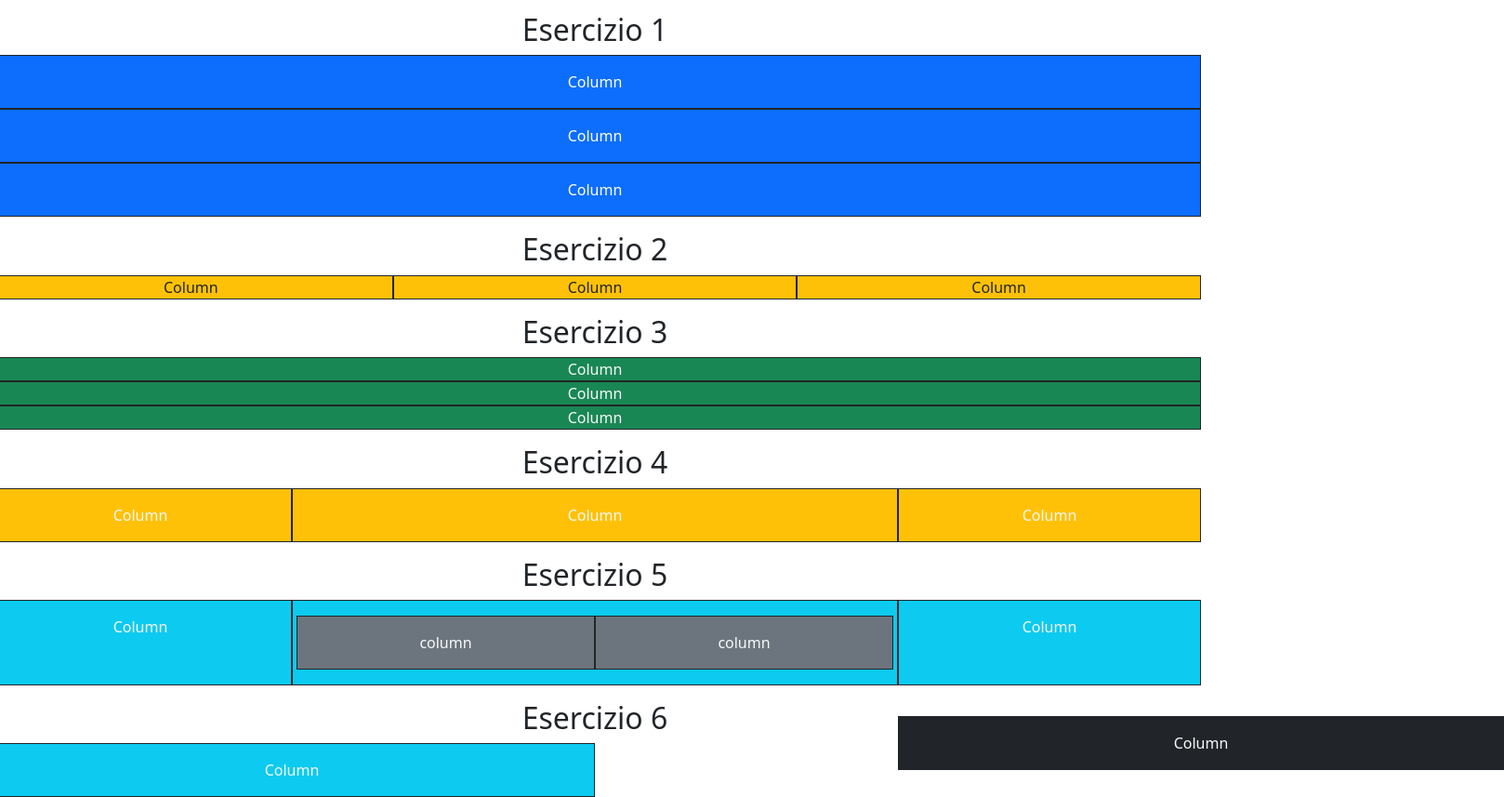
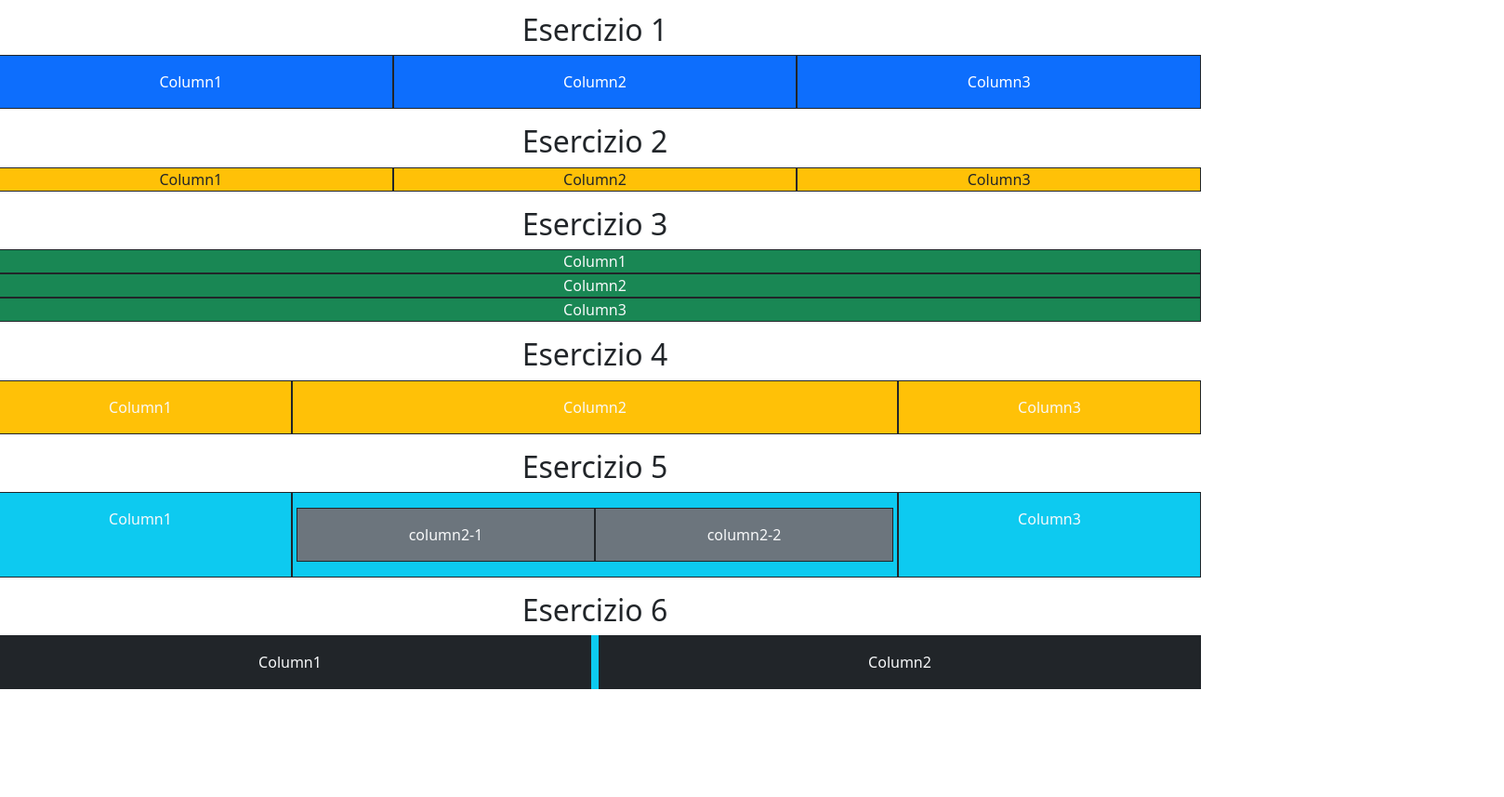
Before and after one commit to bebob94/U2-W6-L1, a plain HTML site: page index.html in a window 1280 px wide. Shown: the part 51-908 px from the top of the page at 93% size, 1618 px wide, since content can reach past the window. After the commit the page ends 800 px from the top, so only its background shows below. Drawn offline with nearby package versions, Linux system fonts and the light colour scheme.

Commit message:
Update index.html

```diff
--- a/index.html
+++ b/index.html
@@ -15,20 +15,14 @@
     <h1 class="text-center mb-3">Pratica com grid system</h1>
     <h2 class="text-center">Esercizio 1</h2>
     <div class="row">
-      <div
-        class="col col-12 bg-primary text-white p-3 border border-dark text-center"
-      >
-        Column
+      <div class="col bg-primary text-white p-3 border border-dark text-center">
+        Column1
       </div>
-      <div
-        class="col col-12 bg-primary text-white p-3 border border-dark text-center"
-      >
-        Column
+      <div class="col bg-primary text-white p-3 border border-dark text-center">
+        Column2
       </div>
-      <div
-        class="col col-12 bg-primary text-white p-3 border border-dark text-center"
-      >
-        Column
+      <div class="col bg-primary text-white p-3 border border-dark text-center">
+        Column3
       </div>
     </div>
 
@@ -37,17 +31,17 @@
       <div
         class="col col-12 col-md-4 bg-warning text-dark border border-dark text-center"
       >
-        Column
+        Column1
       </div>
       <div
         class="col col-12 col-md-4 bg-warning text-dark border border-dark text-center"
       >
-        Column
+        Column2
       </div>
       <div
         class="col col-12 col-md-4 bg-warning text-dark border border-dark text-center"
       >
-        Column
+        Column3
       </div>
     </div>
 
@@ -56,17 +50,17 @@
       <div
         class="col col-12 bg-success text-light border border-dark text-center"
       >
-        Column
+        Column1
       </div>
       <div
         class="col col-12 bg-success text-light border border-dark text-center"
       >
-        Column
+        Column2
       </div>
       <div
         class="col col-12 bg-success text-light border border-dark text-center"
       >
-        Column
+        Column3
       </div>
     </div>
 
@@ -75,17 +69,17 @@
       <div
         class="col col-3 bg-warning text-light p-3 border border-dark text-center"
       >
-        Column
+        Column1
       </div>
       <div
         class="col col-6 bg-warning text-light p-3 border border-dark text-center"
       >
-        Column
+        Column2
       </div>
       <div
         class="col col-3 bg-warning text-light p-3 border border-dark text-center"
       >
-        Column
+        Column3
       </div>
     </div>
 
@@ -94,7 +88,7 @@
       <div
         class="col col-3 bg-info text-light p-3 border border-dark text-center align-items-center"
       >
-        Column
+        Column1
       </div>
       <div
         class="col col-6 bg-info text-light p-3 border border-dark text-center"
@@ -103,34 +97,34 @@
           <div
             class="col col-12 col-md-6 bg-secondary p-3 border border-dark text-center"
           >
-            column
+            column2-1
           </div>
           <div
             class="col col-12 col-md-6 bg-secondary p-3 border border-dark text-center"
           >
-            column
+            column2-2
           </div>
         </div>
       </div>
       <div
         class="col col-3 bg-info text-light p-3 border border-dark text-center align-items-center"
       >
-        Column
+        Column3
       </div>
     </div>
 
     <h2 class="text-center mt-3">Esercizio 6</h2>
-    <div class="row">
+    <div class="row bg-info">
       <div
-        class="col bg-info text-light p-3 border border-dark text-center align-items-center"
+        class="col bg-dark text-light p-3 border border-dark text-center align-items-center"
       >
-        Column
+        Column1
       </div>
 
       <div
-        class="col position-relative start-50 translate-middle bg-dark text-light p-3 border border-dark text-center align-items-center"
+        class="col ms-2 bg-dark text-light p-3 border border-dark text-center align-items-center"
       >
-        Column
+        Column2
       </div>
     </div>
     <script
```
